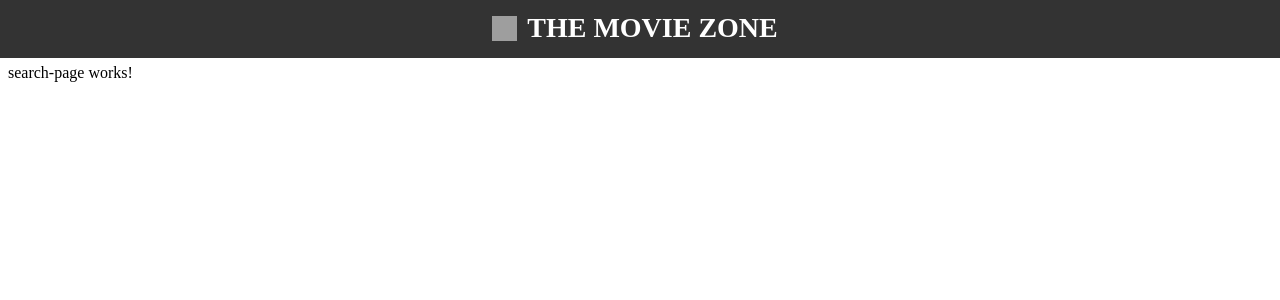
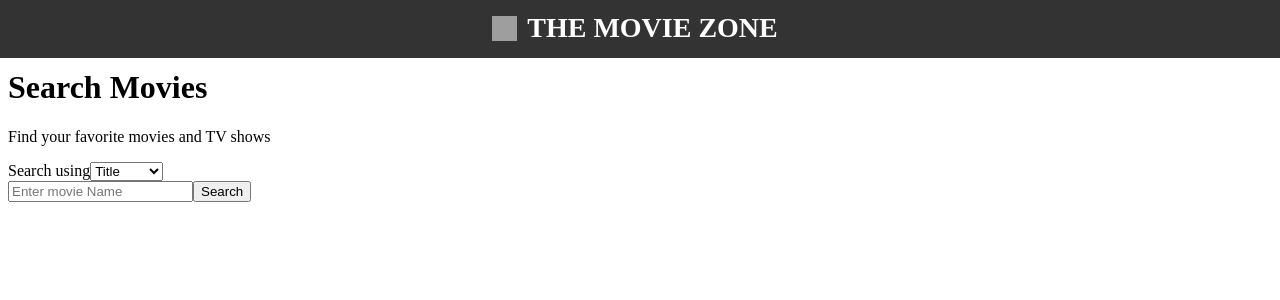
Before and after one commit to Abhinay-c/the-movie-zone, an Angular app: page / in a window 1280 px wide. Shown: the top 300 px of the page. Built offline with nearby package versions, Linux system fonts and the light colour scheme; grey boxes are pictures that could not be loaded.

Commit message:
Add search functionality

```diff
--- a/src/app/components/search-page/search-page.html
+++ b/src/app/components/search-page/search-page.html
@@ -1 +1,34 @@
-<p>search-page works!</p>
+<div class="search-page">
+    <div class="search-page-header">
+        <h1 class="search-page-title">Search Movies</h1>
+        <p class="search-page-subtitle">Find your favorite movies and TV shows</p>
+    </div>
+
+
+    <label for="type">Search using</label>
+    <select name="type" id="type" [(ngModel)]="searchType">
+        <option value="type-title">Title</option>
+        <option value="type-id">IMDB ID</option>
+    </select>
+
+    <form class="search-page-form" #form="ngForm" (ngSubmit)="onSearch(form)">
+        <input
+            *ngIf="searchType === 'type-title'"
+            type="text"
+            placeholder="Enter movie Name"
+            class="search-input"
+            name="title"
+            ngModel
+        />
+        <input
+            *ngIf="searchType === 'type-id'"
+            type="text"
+            placeholder="Enter movie IMDB ID"
+            class="search-input"
+            name="imdbId"
+            ngModel
+        />
+        <button class="search-page-button">Search</button>
+    </form>
+
+</div>
--- a/src/app/components/search-page/search-page.ts
+++ b/src/app/components/search-page/search-page.ts
@@ -1,11 +1,45 @@
 import { Component } from '@angular/core';
+import { FormsModule, NgForm } from '@angular/forms';
+import { Router } from '@angular/router';
+import { CommonModule } from '@angular/common';
 
 @Component({
   selector: 'app-search-page',
-  imports: [],
+  imports: [FormsModule, CommonModule],
   templateUrl: './search-page.html',
   styleUrl: './search-page.scss'
 })
 export class SearchPage {
 
+  searchType: string = 'type-title';
+  searchTerm: string = '';
+
+  constructor(private router: Router) {}
+
+
+  onSearch(form: NgForm): void {
+    if(!form.valid) {
+      console.error('Form is invalid');
+    }
+    else if(this.searchType === 'type-title') {
+      this.searchTerm = form.value.title;
+      if (this.searchTerm) {
+        console.log('Searching for title:', this.searchTerm);
+        form.reset();
+      } else {
+        console.error('Search title is required');
+      }
+    }
+    else if (this.searchType === 'type-id') {
+      this.searchTerm = form.value.imdbId;
+      if (this.searchTerm) {
+        console.log('Searching for id:', this.searchTerm);
+        form.reset();
+      } else {
+        console.error('Search id is required');
+      }
+    }
+    // this.router.navigate(['search', searchTerm]);
+  }
+
 }
```
